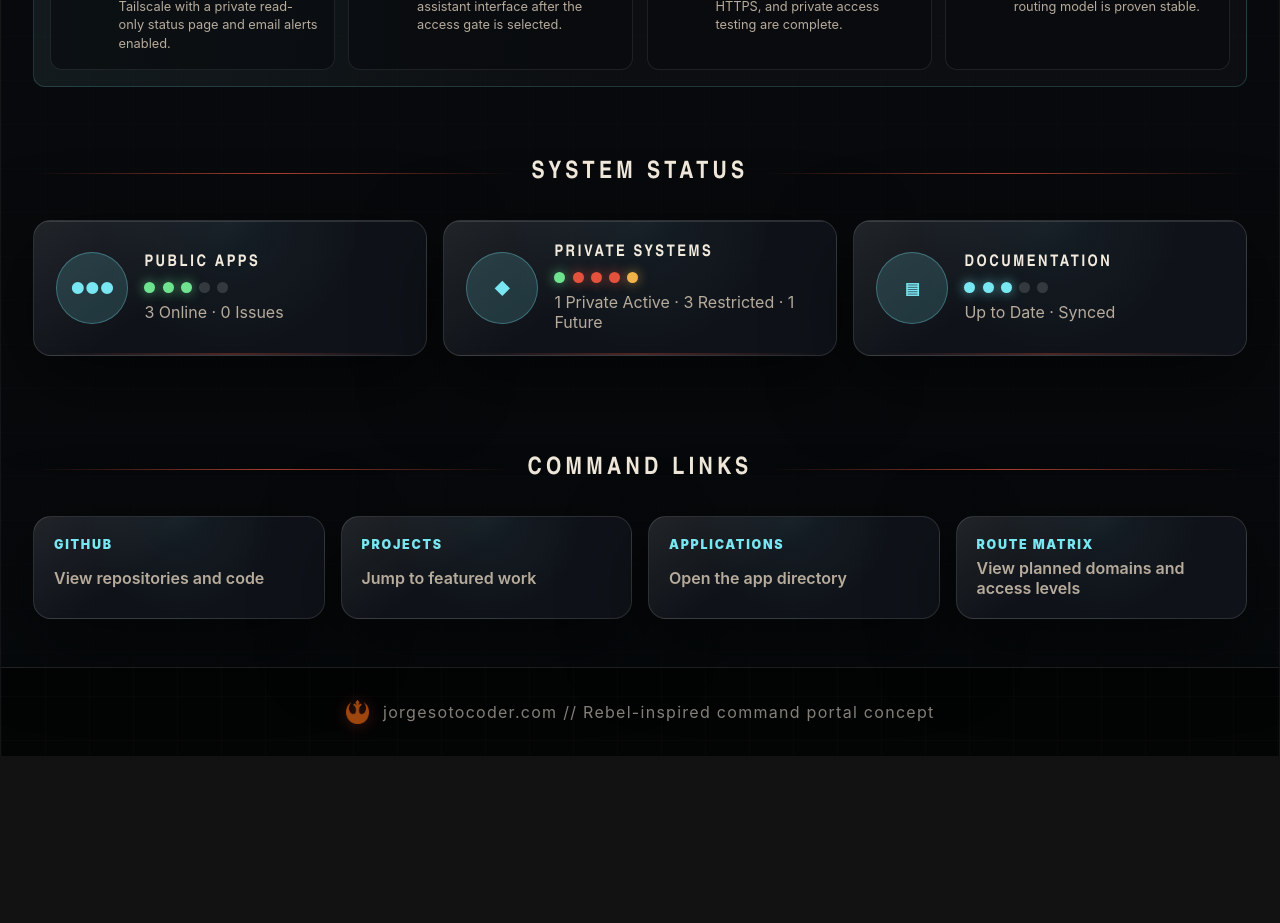
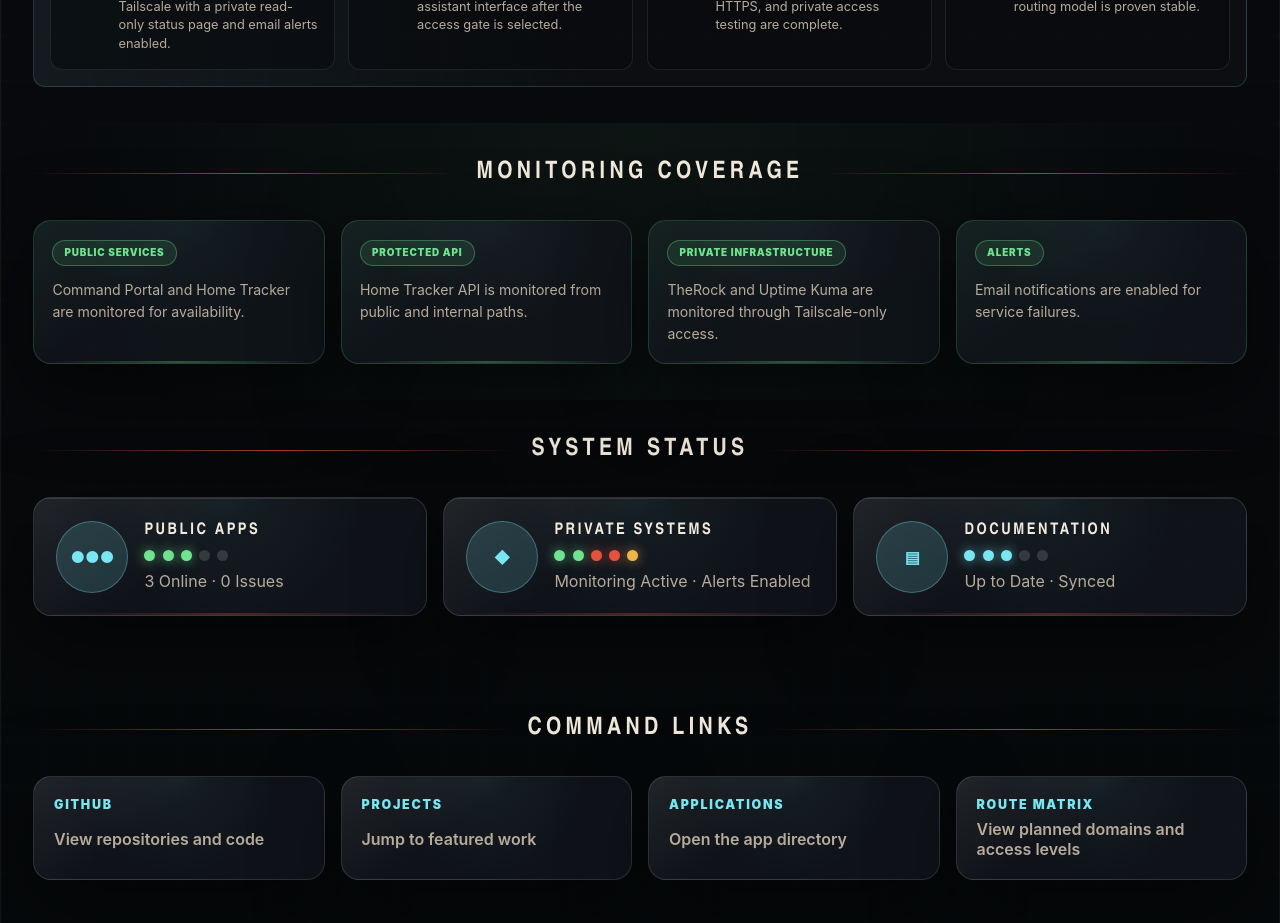
Before and after one commit to acurunner79/jorgesotocoder-portal, a React (Vite) app: page / in a window 1280 px wide. Shown: the part 4320-5243 px from the top of the page. Before the commit the page ends 5076 px from the top, so only its background shows below. Built offline with nearby package versions, Linux system fonts and the light colour scheme.

Commit message:
Add monitoring soverage summary

```diff
--- a/src/App.css
+++ b/src/App.css
@@ -1906,3 +1906,84 @@ h1 {
     grid-template-columns: 1fr;
   }
 }
+
+/* ------ Monitoring Coverage -------*/
+.monitoring-coverage-section {
+  padding: clamp(1.5rem, 3vw, 2.25rem) 2rem;
+  background:
+    radial-gradient(circle at 50% 0%, rgba(111, 227, 143, 0.055), transparent 36rem),
+    rgba(8, 10, 13, 0.72);
+}
+
+.monitoring-coverage-grid {
+  display: grid;
+  grid-template-columns: repeat(4, minmax(0, 1fr));
+  gap: 1rem;
+  max-width: 1220px;
+  margin: 0 auto;
+}
+
+.monitoring-coverage-item {
+  position: relative;
+  overflow: hidden;
+  padding: 1.15rem;
+  background:
+    linear-gradient(145deg, rgba(111, 227, 143, 0.065), transparent 42%),
+    radial-gradient(circle at top, rgba(121, 231, 242, 0.045), transparent 55%),
+    var(--panel);
+  border: 1px solid rgba(111, 227, 143, 0.18);
+  border-radius: var(--radius);
+  box-shadow: var(--shadow);
+}
+
+.monitoring-coverage-item::after {
+  content: "";
+  position: absolute;
+  inset: auto 18px 0;
+  height: 2px;
+  background: linear-gradient(90deg, transparent, rgba(111, 227, 143, 0.52), transparent);
+  opacity: 0.6;
+  pointer-events: none;
+}
+
+.monitoring-coverage-item span {
+  display: inline-flex;
+  align-items: center;
+  justify-content: center;
+  min-height: 26px;
+  margin-bottom: 0.85rem;
+  padding: 0.25rem 0.7rem;
+  color: var(--green);
+  background: rgba(111, 227, 143, 0.1);
+  border: 1px solid rgba(111, 227, 143, 0.34);
+  border-radius: 999px;
+  text-transform: uppercase;
+  letter-spacing: 0.08em;
+  font-size: 0.62rem;
+  font-weight: 900;
+  line-height: 1;
+}
+
+.monitoring-coverage-item p {
+  margin: 0;
+  color: var(--muted);
+  line-height: 1.55;
+  font-size: 0.88rem;
+}
+
+@media (max-width: 1100px) {
+  .monitoring-coverage-grid {
+    grid-template-columns: repeat(2, minmax(0, 1fr));
+  }
+}
+
+@media (max-width: 720px) {
+  .monitoring-coverage-section {
+    padding-left: 1rem;
+    padding-right: 1rem;
+  }
+
+  .monitoring-coverage-grid {
+    grid-template-columns: 1fr;
+  }
+}
--- a/src/App.jsx
+++ b/src/App.jsx
@@ -5,6 +5,7 @@ import {
   activationQueue,
   contactLinks,
   featuredProjects,
+  monitoringCoverage,
   profile,
   restrictedChecklist,
   routeMatrix,
@@ -164,6 +165,15 @@ function ActivationQueueItem({ item }) {
         <p className="activation-route">{item.route}</p>
         <p>{item.detail}</p>
       </div>
+    </article>
+  );
+}
+
+function MonitoringCoverageItem({ item }) {
+  return (
+    <article className="monitoring-coverage-item">
+      <span>{item.label}</span>
+      <p>{item.detail}</p>
     </article>
   );
 }
@@ -369,6 +379,20 @@ export default function App() {
         </div>
       </section>
 
+      <section className="monitoring-coverage-section">
+        <div className="section-heading">
+          <span />
+          <h2>Monitoring Coverage</h2>
+          <span />
+        </div>
+
+        <div className="monitoring-coverage-grid">
+          {monitoringCoverage.map((item) => (
+            <MonitoringCoverageItem key={item.label} item={item} />
+          ))}
+        </div>
+      </section>
+
       <section className="status-section">
         <div className="section-heading">
           <span />
@@ -387,8 +411,8 @@ export default function App() {
           <StatusPanel
             icon="◆"
             title="Private Systems"
-            dots={["green", "red", "red", "red", "amber"]}
-            detail="1 Private Active · 3 Restricted · 1 Future"
+            dots={["green", "green", "red", "red", "amber"]}
+            detail="Monitoring Active · Alerts Enabled"
           />
 
           <StatusPanel
--- a/src/data/site.js
+++ b/src/data/site.js
@@ -177,6 +177,25 @@ export const securityDirectives = [
   },
 ];
 
+export const monitoringCoverage = [
+  {
+    label: "Public Services",
+    detail: "Command Portal and Home Tracker are monitored for availability.",
+  },
+  {
+    label: "Protected API",
+    detail: "Home Tracker API is monitored from public and internal paths.",
+  },
+  {
+    label: "Private Infrastructure",
+    detail: "TheRock and Uptime Kuma are monitored through Tailscale-only access.",
+  },
+  {
+    label: "Alerts",
+    detail: "Email notifications are enabled for service failures.",
+  },
+];
+
 export const activationQueue = [
   {
     order: "01",
```
